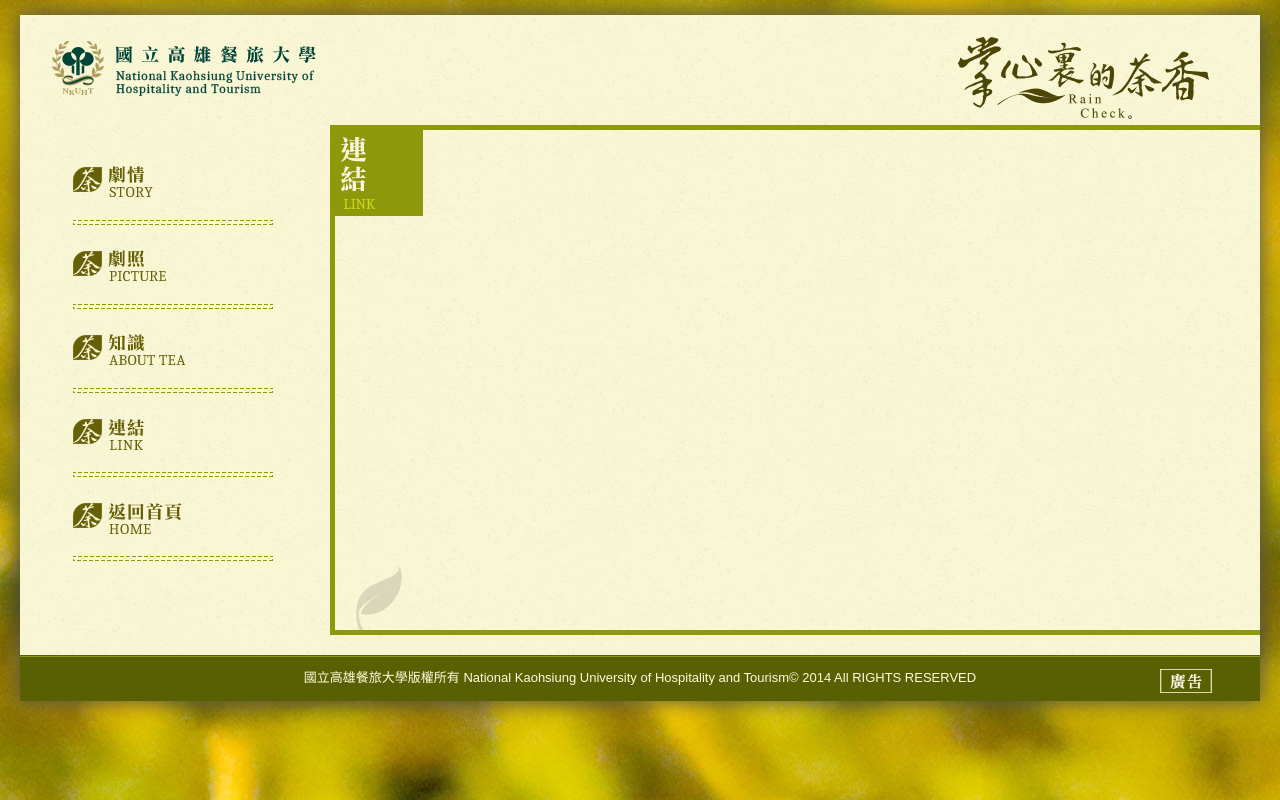
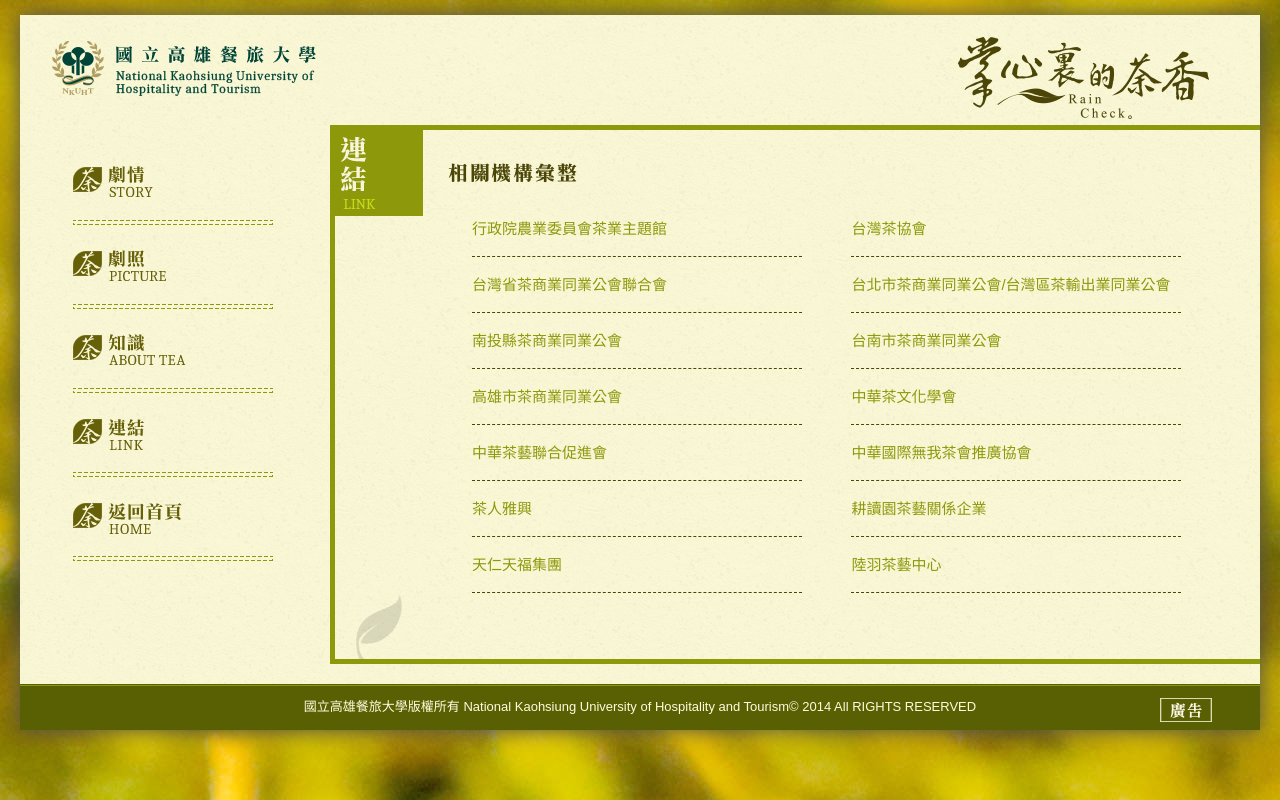
Before and after one commit to xuedesign/kaohsiung-tea, a plain HTML site: page link.html in a window 1280 px wide. Drawn offline with nearby package versions, Linux system fonts and the light colour scheme.

Commit message:
茶連結頁面完成 #20141215

```diff
--- a/css/xuedesign_201412.css
+++ b/css/xuedesign_201412.css
@@ -364,6 +364,9 @@
 .st-13{
 	width:135px;
 	background-position: 0 -300px}
+.st-14{
+	width:135px;
+	background-position: 0 -325px}
 .box_film{
 	display:block;
 	width:710px;
@@ -376,3 +379,18 @@
 
 /* 6. 茶連結
 ===============================================================================================*/
+#box_link{}
+#box_link ul{
+	display:block;
+	padding:0 50px 30px 0}
+#box_link li{
+	display: inline-block;
+	width:330px;
+	font-size:0.938em;
+	line-height:25px;
+	padding:15px 0;
+	margin:0 20px 0 25px;
+	border-bottom:1px dashed #4b4608}
+#box_link li a:link {text-decoration:none; color:#8D980B}
+#box_link li a:visited {text-decoration:none; color:#8c8c8c}
+#box_link li a:hover {text-decoration:none; color:#F50}
--- a/link.html
+++ b/link.html
@@ -55,8 +55,24 @@
               <h3 class="title_04">連結</h3>
               <section id="box_pageinfo">
 
-                <div class="">
-
+                <div id="box_link">
+                    <h4 class="subtitle st-14">相關季購連結彙整</h4>
+                    <ul>
+                    	<li><a href="http://kmweb.coa.gov.tw/subject/ct.asp?xItem=88052&ctNode=1663&mp=86&kpi=0" title="[另開連結]行政院農業委員會茶業主題館" rel="external">行政院農業委員會茶業主題館</a></li>
+                    	<li><a href="http://att.org.tw/home2/9895/" title="[另開連結]台灣茶協會" rel="external">台灣茶協會</a></li>
+                    	<li><a href="http://www.teakindom.com/index.php" title="[另開連結]台灣省茶商業同業公會聯合會" rel="external">台灣省茶商業同業公會聯合會</a></li>
+                    	<li><a href="http://www.taiwanteaexporter.org.tw/tea2/about.php" title="[另開連結]台北市茶商業同業公會/台灣區茶輸出業同業公會" rel="external">台北市茶商業同業公會/台灣區茶輸出業同業公會</a></li>
+                    	<li><a href="http://www.nantoutea.com.tw/index.aspx" title="[另開連結]南投縣茶商業同業公會" rel="external">南投縣茶商業同業公會</a></li>
+                    	<li><a href="http://www.tntb.com.tw/" title="[另開連結]台南市茶商業同業公會" rel="external">台南市茶商業同業公會</a></li>
+                    	<li><a href="http://blog.udn.com/tea520/13351835" title="[另開連結]高雄市茶商業同業公會" rel="external">高雄市茶商業同業公會</a></li>
+                    	<li><a href="http://www.fans-tea.com/" title="[另開連結]中華茶文化學會" rel="external">中華茶文化學會</a></li>
+                    	<li><a href="https://www.facebook.com/pages/%E4%B8%AD%E8%8F%AF%E8%8C%B6%E8%97%9D%E8%81%AF%E5%90%88%E4%BF%83%E9%80%B2%E6%9C%83/299324826896163" title="[另開連結]中華茶藝聯合促進會" rel="external">中華茶藝聯合促進會</a></li>
+                    	<li><a href="http://www.wu-wotea.com.tw/" title="[另開連結]中華國際無我茶會推廣協會" rel="external">中華國際無我茶會推廣協會</a></li>
+                        <li><a href="http://www.teaparker.com/" title="[另開連結]茶人雅興" rel="external">茶人雅興</a></li>
+                        <li><a href="http://www.hoyadesign.com/o-life/administer.htm" title="[另開連結]耕讀園茶藝關係企業" rel="external">耕讀園茶藝關係企業</a></li>
+                        <li><a href="http://www.tenren.com.tw/index01_1024.asp" title="[另開連結]天仁天福集團" rel="external">天仁天福集團</a></li>
+                        <li><a href="http://www.luyutea1980.com/T7002ShowAboutUs?y_SketchName=Sketch1-2_Hi178" title="[另開連結]陸羽茶藝中心" rel="external">陸羽茶藝中心</a></li>
+                    </ul>
                 </div>
 
 
```
